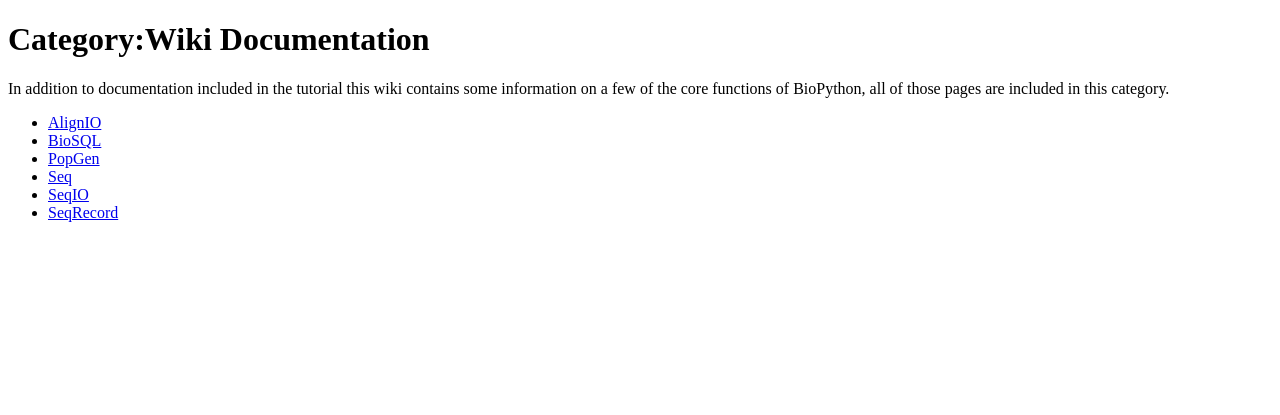
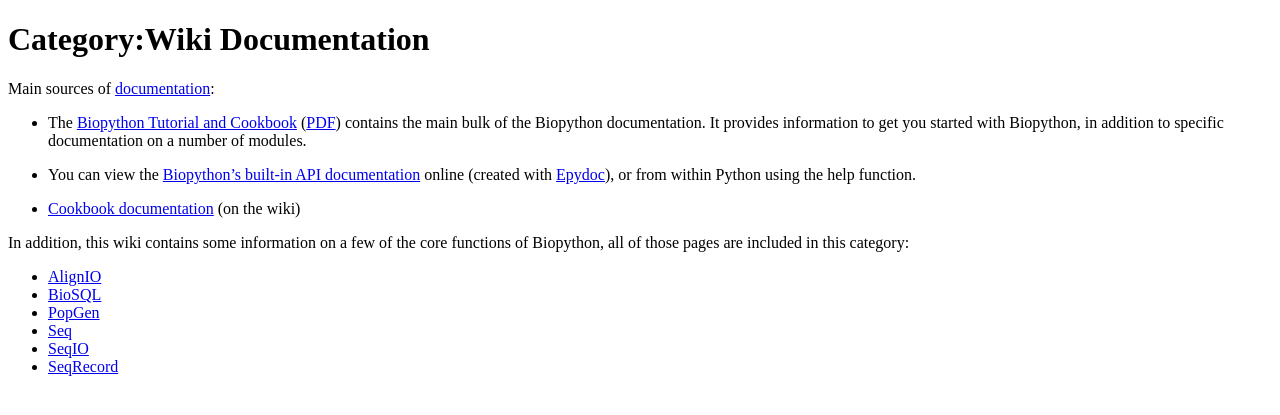
Before and after one commit to biopython/biopython.github.io, a Jekyll site: the page built from wiki/Category_Wiki_Documentation.md, in a window 1280 px wide. Shown: the top 415 px of the page. Built offline with Jekyll 4.4.1, drawn with Linux system fonts in a browser that asks for light colours.

Commit message:
Change to wiki page

```diff
--- a/wiki/Category_Wiki_Documentation.md
+++ b/wiki/Category_Wiki_Documentation.md
@@ -5,6 +5,27 @@ layout: tagpage
 tag: Wiki Documentation
 ---
 
-In addition to documentation included in the tutorial this wiki contains
-some information on a few of the core functions of BioPython, all of
-those pages are included in this category.
+Main sources of [documentation](documentation "wikilink"):
+
+-   The [Biopython Tutorial and
+    Cookbook](http://biopython.org/DIST/docs/tutorial/Tutorial.html)
+    ([PDF](http://biopython.org/DIST/docs/tutorial/Tutorial.pdf))
+    contains the main bulk of the Biopython documentation. It provides
+    information to get you started with Biopython, in addition to
+    specific documentation on a number of modules.
+
+<!-- -->
+
+-   You can view the [Biopython's built-in API
+    documentation](http://biopython.org/DIST/docs/api) online (created
+    with [Epydoc](http://epydoc.sourceforge.net/)), or from within
+    Python using the help function.
+
+<!-- -->
+
+-   [Cookbook documentation](Category%3ACookbook "wikilink") (on
+    the wiki)
+
+In addition, this wiki contains some information on a few of the core
+functions of Biopython, all of those pages are included in this
+category:
```
Also changed, not shown: 1 other file.
